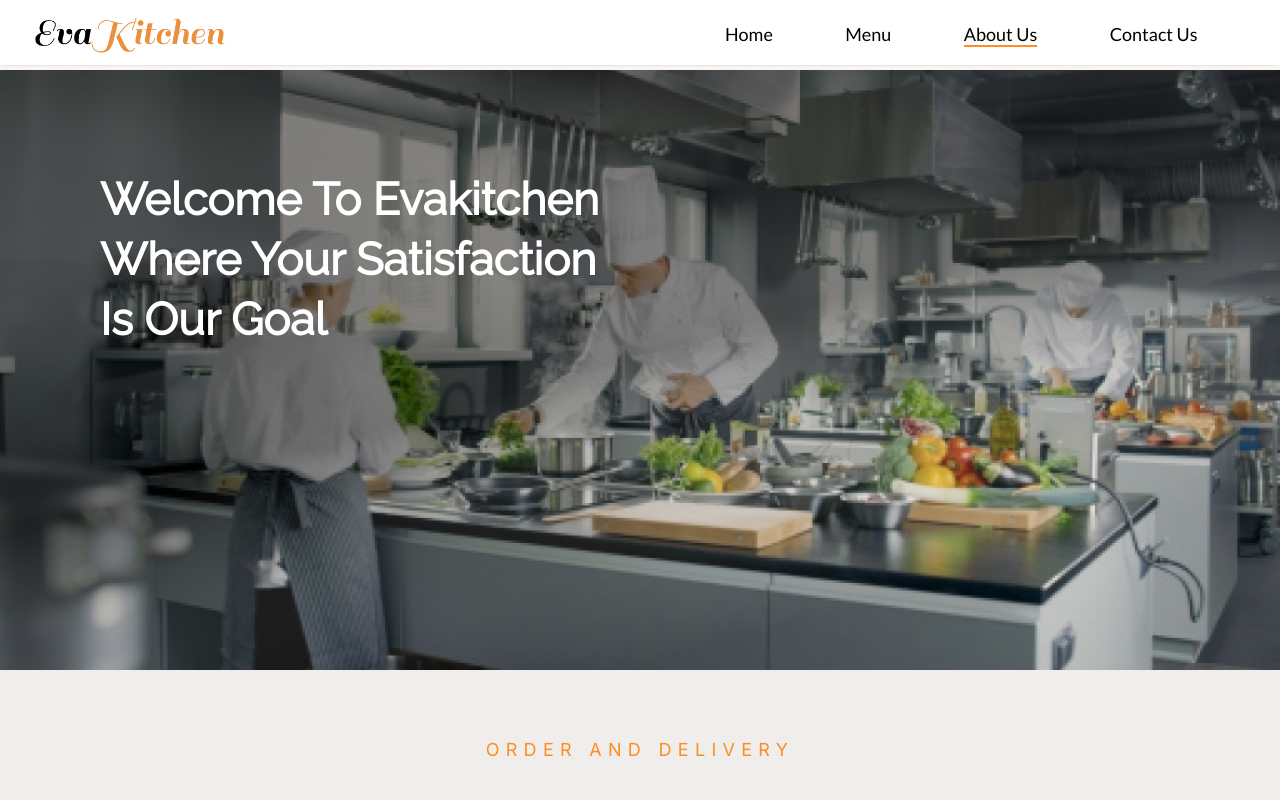
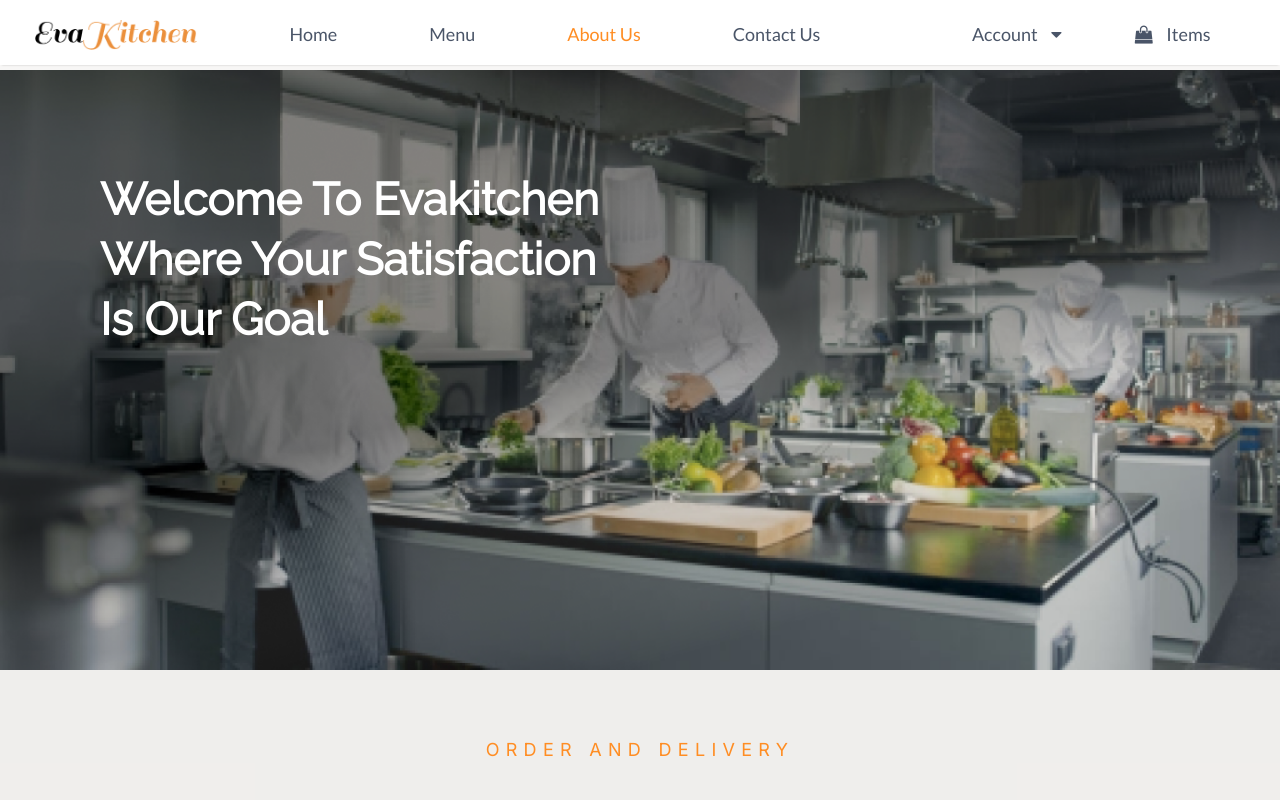
Before and after one commit to Dverybest/Eva-kitchen, a React (Create React App) app: page /about in a window 1280 px wide. Shown: the top 800 px of the page. Built offline with nearby package versions, Linux system fonts and the light colour scheme; a web font is replaced by a local one; what google-maps-react would draw is missing.

Commit message:
refactor navbar

```diff
--- a/src/components/navbar/Navbar.css
+++ b/src/components/navbar/Navbar.css
@@ -4,24 +4,23 @@
   align-items: center;
   padding: 15px 10px 10px 35px;
   position: fixed;
-    box-shadow: 0 2px 2px -2px rgba(0, 0, 0, .2);
+  box-shadow: 0 2px 2px -2px rgba(0, 0, 0, 0.2);
   top: 0;
   left: 0;
   right: 0;
   background-color: #ffffff;
   z-index: 2;
 }
-
-.nav .brand {
+.nav .main {
   flex: 2;
+  display: flex;
+}
+.nav .secondary {
+  flex: 1;
+  justify-content: space-evenly;
 }
 
-.nav .brand img {
-    max-height: 35px;
-    width: auto;
-}
-
-.NavBar, .NavBar-mobile {
+.NavBar {
   height: 40px;
   align-self: center;
   padding: 0px;
@@ -33,42 +32,111 @@
   list-style-type: none;
 }
 
+.nav .brand {
+  /* flex: 1; */
+}
+.nav .link {
+  flex: 1;
+  display: flex;
+}
+.nav .brand img {
+  max-height: 30px;
+  width: auto;
+}
+
+.nav ul .active {
+  color: #ff8d23;
+}
+
+.hamburger {
+  display: none;
+}
 .nav ul li a {
-    color: black;
-    text-decoration: #ff8d23;
+  color: #4a5568;
   border-bottom: 1px solid transparent;
-    font-family: 'Lato', sans-serif;
+  font-family: "Lato", sans-serif;
   font-style: normal;
   font-weight: 400;
   font-size: 18px;
   line-height: 22px;
   text-transform: capitalize;
 }
+.dropdown-content {
+  display: none;
+  position: absolute;
+  background-color: #f9f9f9;
+  min-width: 160px;
+  box-shadow: 0px 8px 16px 0px rgba(0, 0, 0, 0.2);
+  z-index: 1;
+}
+.dropdown-content a {
+  float: none;
+  color: #4a5568;
+  padding: 12px 16px;
+  text-decoration: none;
+  display: block;
+  text-align: left;
+}
 
-.nav ul li a:hover {
+.dropdown-content a:hover {
+  color: #ff8d23;
+}
+
+.dropdown:hover .dropdown-content {
+  display: block;
+}
+
+.nav ul li a:hover .dropdown:hover .dropbtn {
   border-bottom: 1px solid #ff8d23;
 }
 
 .nav ul .active {
-    border-bottom: 2px solid #ff8d23;
+  color: #ff8d23;
 }
 
 .hamburger {
   display: none;
 }
+.nav i {
+  margin: 0 7px;
+}
 
-@media screen and (max-width: 700px) {
+@media screen and (max-width: 768px) {
   .nav {
-        display: grid;
-        grid-template-columns: 3fr 1fr;
-        padding-left: 15px;
+    display: flex;
+    flex-direction: column;
+    align-items: unset;
   }
-    .nav .brand img {
-        max-height: 30px;
-        width: auto;
+  .nav .link {
+    flex: 1;
+    padding-top: 150px;
+    position: absolute;
+    right: 0;
+    height: 100vh;
+    width: 80%;
+    z-index: 2;
+    top: 60px;
+    background-color: #fff;
+    display: flex;
+    flex-direction: column;
   }
-    .NavBar {
-        display: none;
+  .nav .main {
+    display: flex;
+    flex: unset;
+    flex-direction: column;
+    margin-right: 0px;
+  }
+  .nav .secondary {
+    justify-content: unset;
+  }
+  .nav .brand {
+    display: flex;
+  }
+  .nav .brand a {
+    flex: 1;
+  }
+  .nav i {
+    margin: 0;
   }
   .hamburger {
     display: block;
@@ -76,31 +144,32 @@
     border-style: none;
     background: transparent;
     font-size: 1.5rem;
-        width: 40%;
     justify-self: center;
   }
+  .NavBar {
+    display: none;
+    visibility: hidden;
+  }
   .NavBar-mobile {
+    align-self: unset;
+    padding: 0px;
+    flex: 1;
+    display: flex;
+    flex-direction: column;
+    justify-content: unset;
+    align-items: unset;
+    list-style-type: none;
+  }
+  .nav ul li a {
+      font-size: 16px;
+      line-height: 22px;
+  }
+  .NavBar-mobile li a {
     display: block;
-        width: 85%;
-        height: 100vh;
-        margin-left: 11%;
-        top: 60px;
-        right: 0;
-        padding-top: 150px;
-        position: absolute;
-        z-index: 2;
-        background-color: white;
-    }
-    .NavBar-mobile li {
-        padding: 15px;
-        padding-left: 40px;
-
-    }
-    .nav ul li a{
-        font-size: 20px;
+    padding: 15px 15px 15px 40px;
   }
 
-    .nav ul li:nth-child(odd){
-        background-color:  #F7F7F7;
+  .nav ul li:nth-child(odd) {
+    background-color: #f7f7f7;
   }
 }
--- a/src/components/navbar/Navbar.js
+++ b/src/components/navbar/Navbar.js
@@ -1,12 +1,14 @@
-import React, { useState } from 'react'
-import { Link, withRouter,useLocation } from 'react-router-dom'
-import Logo from './EvaKitchen.png'
-import './Navbar.css'
+import React, { useState } from 'react';
+import { Link, withRouter, useLocation } from 'react-router-dom';
+import Logo from './EvaKitchen.png';
+import './Navbar.css';
+import { addToCartAction } from '../../reduxSetup/actions/orderMenuAction'
+import { connect } from 'react-redux';
 
-const Navbar = () => {
+const Navbar = (props) => {
     const [className, setClassName] = useState('NavBar');
     const location = useLocation();
-    const paths = ['/', '/menu', '/about','/contact-us'];
+    const paths = ['/', '/menu', '/about', '/contact-us', 'account', 'checkout'];
 
     const handleClick = () => {
         setClassName('NavBar-mobile')
@@ -15,21 +17,45 @@ const Navbar = () => {
         }
     }
 
-
     return (
         <nav className='nav'>
-            <a href='/' className='brand'><img src={Logo} alt='' /></a>
-            <button className='hamburger' onClick={handleClick}>
-                <i className='fa fa-bars'></i>
-            </button>
-            <ul className={className}>
-                <li ><Link className={`navLink ${paths[0]===location.pathname?'active':''}`} to='/'> Home </Link> </li>
-                <li ><Link className={`navLink ${paths[1] === location.pathname ? 'active' : ''}`} to='/menu'> Menu </Link> </li>
-                <li ><Link className={`navLink ${paths[2] === location.pathname ? 'active' : ''}`} to='/about'> About Us </Link> </li>
-                <li ><Link className={`navLink ${paths[3] === location.pathname ? 'active' : ''}`} to='/contact-us'> Contact Us </Link> </li>
-            </ul>
+            <div className={'brand'}>
+                <a href='/'><img src={Logo} alt='' /></a>
+                <button className='hamburger' onClick={handleClick}>
+                    <i className='fa fa-bars'></i>
+                </button>
+            </div>
+            <div className={`link ${className==='NavBar'?'NavBar':''}`}>
+                <div className={'main'}>
+                    <ul className={className}>
+                        <li><Link className={`navLink ${paths[0] === location.pathname ? 'active' : ''}`} to='/'> Home </Link> </li>
+                        <li><Link className={`navLink ${paths[1] === location.pathname ? 'active' : ''}`} to='/menu'> Menu </Link> </li>
+                        <li><Link className={`navLink ${paths[2] === location.pathname ? 'active' : ''}`} to='/about'> About Us </Link> </li>
+                        <li><Link className={`navLink ${paths[3] === location.pathname ? 'active' : ''}`} to='/contact-us'> Contact Us </Link> </li>
+                    </ul>
+                </div>
+                <ul className={`secondary ${className}`}>
+                    <li><div class="dropdown">
+                        <Link className={`navLink ${paths[4] === location.pathname ? 'active' : ''}`} to='/'> Account <i style={{marginLeft:10}} className="fa fa-caret-down"></i></Link>
+                        <div class="dropdown-content">
+                            <Link to="/">Sign In</Link>
+                            {/* <Link to="/">Link 2</Link>
+                        <Link to="/">Link 3</Link> */}
+                        </div>
+                    </div></li>
+                    <li><Link className={`navLink ${paths[5] === location.pathname ? 'active' : ''}`} to='/menu'> <i style={{marginRight:10}} className="fa fa-shopping-bag" aria-hidden="true"></i>{`${props.cartCount} items`} </Link> </li>
+                </ul>
+            </div>
         </nav>
     )
 }
 
-export default withRouter(Navbar)
+const mapStateToProps = (state)=>{
+    return{
+        addToCart: state.addItem.addToCart,
+        cartCount: state.addItem.cartCount
+    }
+}
+const connector = connect(mapStateToProps, {addToCartAction, })
+
+export default  connector(withRouter(Navbar));
--- a/src/pages/orderPage/orderNavbar/OrderNavbar.css
+++ /dev/null
@@ -1,126 +0,0 @@
-.nav {
-    display: flex;
-    justify-content: space-between;
-    align-items: center;
-    padding: 15px 10px 10px 35px;
-    position: fixed;
-    box-shadow: 0 2px 2px -2px rgba(0, 0, 0, .2);
-    top: 0;
-    left: 0;
-    right: 0;
-    background-color: #ffffff;
-    z-index: 2;
-}
-
-.nav .brand {
-    flex: 2;
-}
-
-.nav .brand img {
-    max-height: 35px;
-    width: auto;
-}
-
-.NavBar, .NavBar-mobile {
-    height: 40px;
-    align-self: center;
-    padding: 0px;
-    margin: 0px;
-    flex: 2;
-    display: flex;
-    justify-content: space-evenly;
-    align-items: center;
-    list-style-type: none;
-}
-
-.nav ul li a {
-    color: black;
-    text-decoration: #ff8d23;
-    border-bottom: 1px solid transparent;
-    font-family: 'Lato', sans-serif;
-    font-style: normal;
-    font-weight: 400;
-    font-size: 18px;
-    line-height: 22px;
-    text-transform: capitalize;
-}
-
-.nav ul li a:hover {
-    border-bottom: 1px solid #ff8d23;
-}
-
-.nav ul .active {
-    border-bottom: 2px solid #ff8d23;
-}
-
-.hamburger {
-    display: none;
-}
-
-.shoppingCart{
-    position: relative;
-}
-.cartCount{
-    background-color: red;
-    border-radius: 50%;
-    position: absolute;
-    bottom: 15px;
-    margin: auto;
-    font-size: 10px;
-    width: 17px;
-    text-align: center;
-    display: flex;
-    height: 17px;
-    color: white;
-    left: 14px;
-    align-items: center;
-    justify-content: center;
-}
-
-@media screen and (max-width: 700px) {
-    .nav {
-        display: grid;
-        grid-template-columns: 3fr 1fr;
-        padding-left: 15px;
-    }
-    .nav .brand img {
-        max-height: 30px;
-        width: auto;
-    }
-    .NavBar {
-        display: none;
-    }
-    .hamburger {
-        display: block;
-        color: black;
-        border-style: none;
-        background: transparent;
-        font-size: 1.5rem;
-        width: 40%;
-        justify-self: center;
-    }
-    .NavBar-mobile {
-        display: block;
-        width: 85%;
-        height: 100vh;
-        margin-left: 11%;
-        top: 60px;
-        right: 0;
-        padding-top: 150px;
-        position: absolute;
-        z-index: 2;
-        background-color: white;
-    }
-    .NavBar-mobile li {
-        padding: 15px;
-        padding-left: 40px;
-
-    }
-    .nav ul li a{
-        font-size: 20px;
-    }
-
-    .nav ul li:nth-child(odd){
-        background-color:  #F7F7F7;
-    }
-}
--- a/src/pages/orderPage/orderNavbar/OrderNavbar.js
+++ /dev/null
@@ -1,48 +0,0 @@
-import React, { useState } from 'react'
-import { connect } from 'react-redux'
-import { Link, withRouter,useLocation } from 'react-router-dom'
-import { addToCartAction } from '../../../reduxSetup/actions/orderMenuAction'
-import Logo from './EvaKitchen.png'
-import './OrderNavbar.css'
-
-const HeaderNavbar = (props) => {
-    const [className, setClassName] = useState('NavBar');
-    const location = useLocation();
-    const paths = ['/', '/menu', '/about','/contact-us'];
-    const handleClick = () => {
-        setClassName('NavBar-mobile')
-        if (className === 'NavBar-mobile') {
-            setClassName('NavBar')
-        }
-    }
-
-
-    return (
-        <nav className='nav'>
-            <a href='/' className='brand'><img src={Logo} alt='' /></a>
-            <button className='hamburger' onClick={handleClick}>
-                <i className='fa fa-bars'></i>
-            </button>
-            <ul className={className}>
-                <li ><Link className={`navLink ${paths[0]===location.pathname?'active':''}`} to='/'> Home </Link> </li>
-                <li ><Link className={`navLink ${paths[1] === location.pathname ? 'active' : ''}`} to='/menu'> Menu </Link> </li>
-                <li ><Link className={`navLink ${paths[2] === location.pathname ? 'active' : ''}`} to='/about'> About Us </Link> </li>
-                <li ><Link className={`navLink ${paths[3] === location.pathname ? 'active' : ''}`} to='/contact-us'> Contact Us </Link> </li>
-                <div className="shoppingCart">
-                    <span><i class="fa fa-shopping-cart" aria-hidden="true"></i></span>
-                    <small className="cartCount">{props.cartCount}</small>
-                </div>
-            </ul>
-
-        </nav>
-    )
-}
-const mapStateToProps = (state)=>{
-    return{
-        addToCart: state.addItem.addToCart,
-        cartCount: state.addItem.cartCount
-    }
-}
-const connector = connect(mapStateToProps, {addToCartAction, })
-
-export default  connector(HeaderNavbar);
```
Also changed, not shown: src/pages/orderPage/OrderPage.js (+3 -5 lines). Lines whose indentation alone changed are shown as unchanged.
